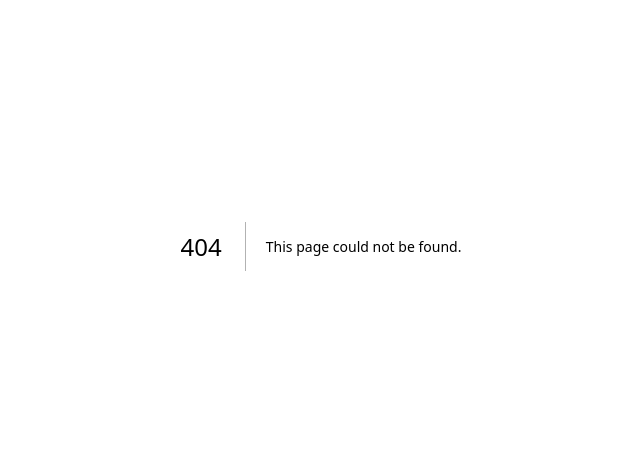
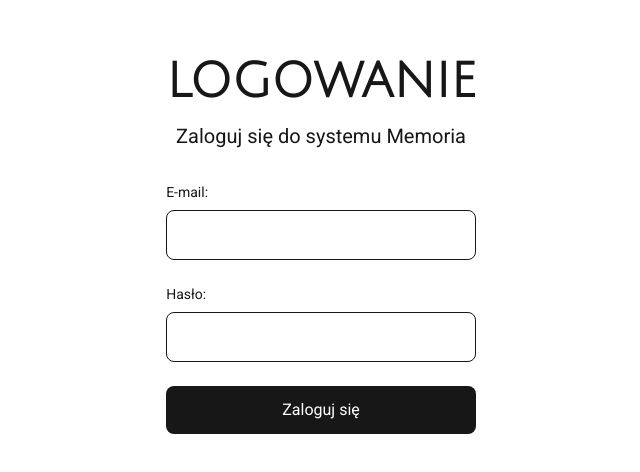
Before and after one commit to Paweluser/memoria, a Next.js app: page /login in a window 1280 px wide. Before the commit this address had no page. Shown: the part 154-626 px from the top of the page, without its empty margins (319-959 px from the left). Built offline with nearby package versions, Linux system fonts and the light colour scheme.

Commit message:
added login page and UI form

```diff
--- a/src/app/components/AppLink.tsx
+++ b/src/app/components/AppLink.tsx
@@ -1,16 +1,17 @@
-import Link from 'next/link';
-import { ReactNode } from 'react';
+import Link from "next/link";
+import { ReactNode } from "react";
 
 type AppLinkProps = {
   href: string;
   children: ReactNode;
-}
+};
 
 export function AppLink({ href, children }: AppLinkProps) {
   return (
     <Link
       href={href}
-			className="px-8 py-3 rounded-lg transition-colors duration-300 bg-(--second-color) text-(--main-color) hover:bg-(--accent-color)">
+      className="cursor-pointer rounded-lg bg-(--second-color) px-8 py-3 text-(--main-color) transition-colors duration-300 hover:bg-(--accent-color)"
+    >
       {children}
     </Link>
   );
--- /dev/null
+++ b/src/app/components/LoginForm.tsx
@@ -0,0 +1,38 @@
+export function LoginForm() {
+  return (
+    <form action="" className="mt-8 flex w-full flex-col space-y-6">
+      <div className="space-y-2">
+        <label htmlFor="email" className="block text-sm">
+          E-mail:
+        </label>
+        <input
+          type="email"
+          id="email"
+          name="email"
+          autoComplete="email"
+          required
+          className="w-full rounded-lg border px-4 py-3"
+        />
+      </div>
+      <div className="space-y-2">
+        <label htmlFor="password" className="block text-sm">
+          Hasło:
+        </label>
+        <input
+          type="password"
+          id="password"
+          name="password"
+          autoComplete="current-password"
+          required
+          className="w-full rounded-lg border px-4 py-3"
+        />
+      </div>
+      <button
+        type="submit"
+        className="cursor-pointer rounded-lg bg-(--second-color) px-8 py-3 text-(--main-color) transition-colors duration-300 hover:bg-(--accent-color)"
+      >
+        Zaloguj się
+      </button>
+    </form>
+  );
+}
--- /dev/null
+++ b/src/app/login/page.tsx
@@ -0,0 +1,13 @@
+import { LoginForm } from "../components/LoginForm";
+
+export default function loginPage() {
+  return (
+    <div className="m-auto flex flex-col items-center justify-center">
+      <h2 className="mb-2 font-(family-name:--julius) text-3xl font-bold uppercase md:mb-4 md:text-5xl">
+        Logowanie
+      </h2>
+      <p className="md:text-xl">Zaloguj się do systemu Memoria</p>
+      <LoginForm />
+    </div>
+  );
+}
```
Lines whose indentation alone changed are shown as unchanged.
